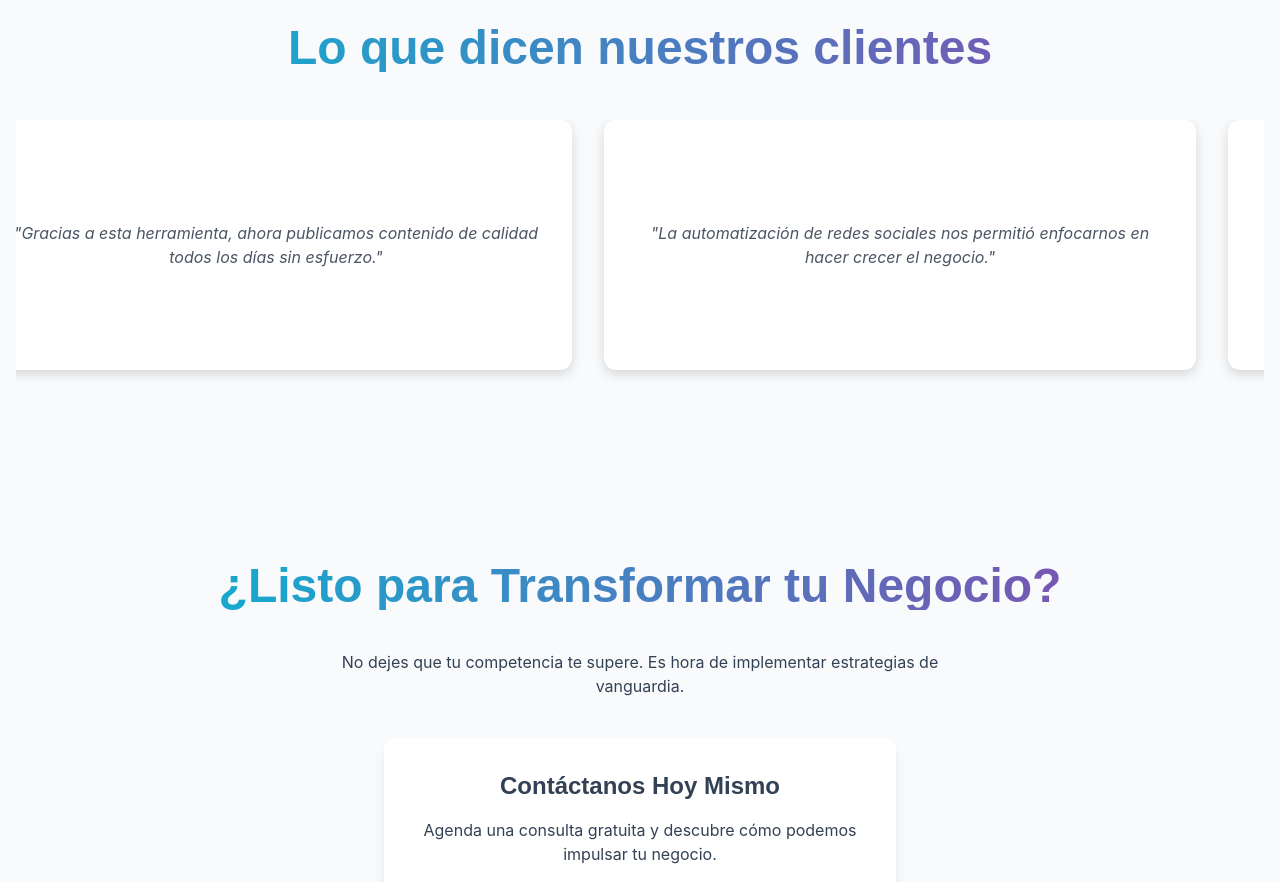
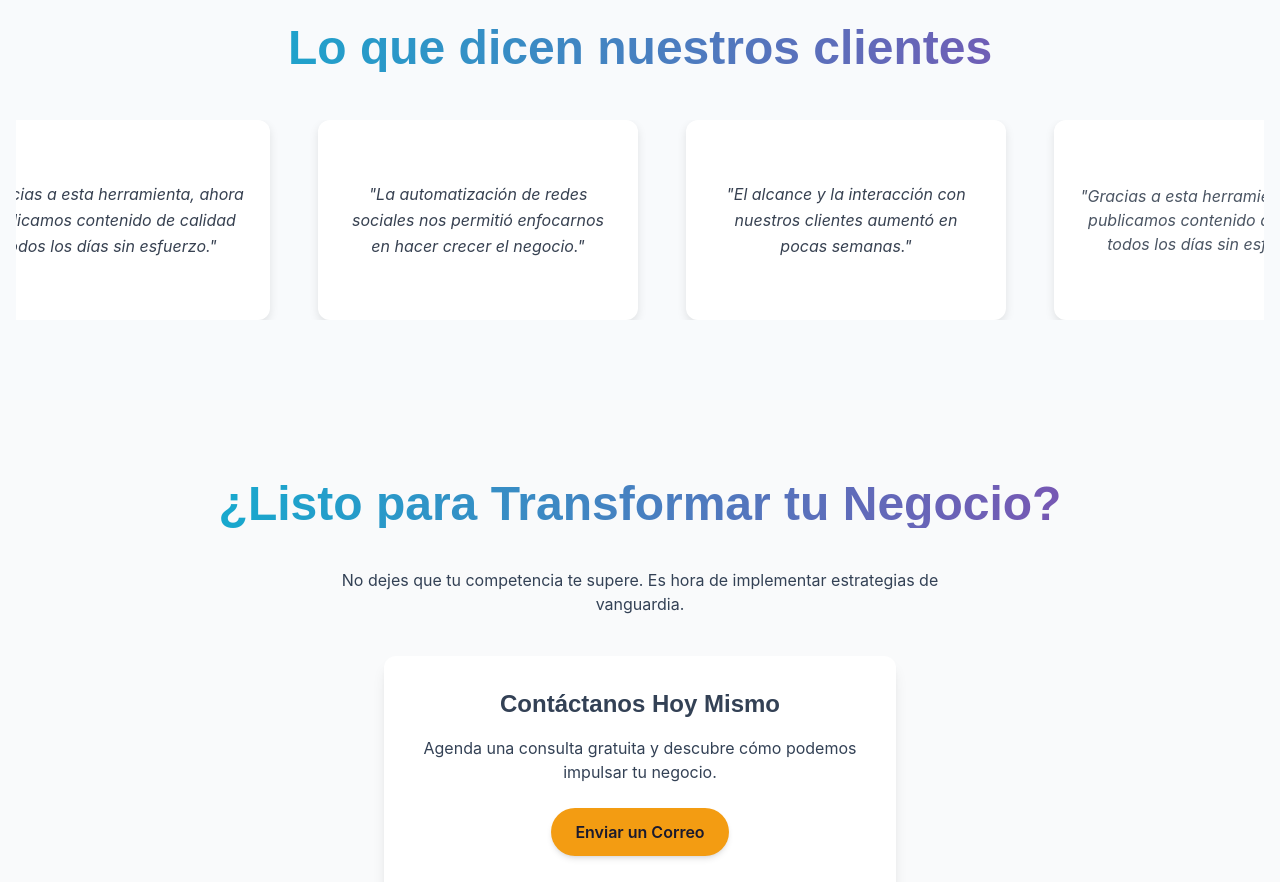
Before and after one commit to cam1l4/BoostellAI, a Vue app: page / in a window 1280 px wide. Shown: the part 2040-2922 px from the top of the page. Built offline with nearby package versions, Linux system fonts and the light colour scheme.

Commit message:
WIP: cambios en Header, Testimonios y estilos

```diff
--- a/src/assets/main.css
+++ b/src/assets/main.css
@@ -265,51 +265,34 @@
   overflow: hidden;
   width: 100%;
   position: relative;
-  padding-bottom: 2rem;
 }
 
 .testimonials-carousel {
   display: flex;
-  white-space: nowrap;
-  animation: scrollTestimonials 60s linear infinite;
-}
-
-.testimonials-carousel:hover {
-  animation-play-state: paused;
+  gap: 1.5rem; /* espacio entre tarjetas */
+  animation: scroll 40s linear infinite; /* velocidad (más alto = más lento) */
 }
 
 .testimonial-card {
-  /* --- AÑADIMOS FLEXBOX PARA CENTRAR --- */
+  background: #fff;
+  border-radius: 12px;
+  box-shadow: 0 4px 10px rgba(0, 0, 0, 0.1);
+  padding: 1.5rem;              /* espacio interno */
+  margin: 0 0.75rem;            /* espacio entre tarjetas */
+  max-width: 320px;             /* limita el ancho */
+  min-height: 200px;            /* altura mínima */
   display: flex;
-  flex-direction: column;
-  justify-content: center; /* Centra verticalmente */
-  align-items: center;     /* Centra horizontalmente */
-
-  /* --- AÑADIMOS UNA ALTURA MÍNIMA --- */
-  min-height: 250px; /* Puedes ajustar este valor a tu gusto (e.g., 200px, 300px) */
-
-  /* El resto de estilos se mantienen como estaban */
-  flex-shrink: 0;
-  width: calc(100% - 2rem);
-  margin: 0 1rem;
-  background-color: var(--color-container-bg);
-  border-radius: 12px;
-  padding: 2rem;
-  box-shadow: 0 4px 12px var(--color-container-shadow);
-  transition: transform 0.3s ease;
-  white-space: normal;
+  align-items: center;          /* centra verticalmente el texto */
+  justify-content: center;      /* centra horizontalmente */
+  text-align: center;           /* centra el texto */
+  flex-shrink: 0;               /* evita que se encoja en carrusel */
 }
 
-.testimonial-card:hover {
-  transform: translateY(-8px);
-}
-@media (min-width: 768px) {
-  .testimonial-card {
-    width: calc(50% - 2rem);
+@keyframes scroll {
+  0% {
+    transform: translateX(0);
+  }
+  100% {
+    transform: translateX(-50%);
   }
 }
-
-@keyframes scrollTestimonials {
-  0% { transform: translateX(0); }
-  100% { transform: translateX(-50%); }
-}
--- a/src/componentes/Header.vue
+++ b/src/componentes/Header.vue
@@ -26,6 +26,7 @@
       <a href="#testimonios">{{ translations.nav_testimonials }}</a>
       <a href="#nosotros">{{ translations.nav_about_us }}</a>
       <a href="#contacto">{{ translations.nav_contact }}</a>
+
     </nav>
     <div class="language-switcher">
       <select v-model="currentLanguage">
--- a/src/componentes/Testimonios.vue
+++ b/src/componentes/Testimonios.vue
@@ -5,7 +5,7 @@
       <div class="testimonials-carousel-container mt-12">
         <div class="testimonials-carousel">
           <div v-for="testimonial in testimonials" :key="testimonial" class="testimonial-card">
-            <p class="text-gray-600 italic">"{{ testimonial }}"</p>
+            <p class="text-gray-700 italic text-base leading-relaxed">"{{ testimonial }}"</p>
           </div>
           <div v-for="testimonial in testimonials" :key="testimonial + '-clone'" class="testimonial-card" aria-hidden="true">
             <p class="text-gray-600 italic">"{{ testimonial }}"</p>
```
Also changed, not shown: 1 other file (tests, documents, lock files or other folders).
